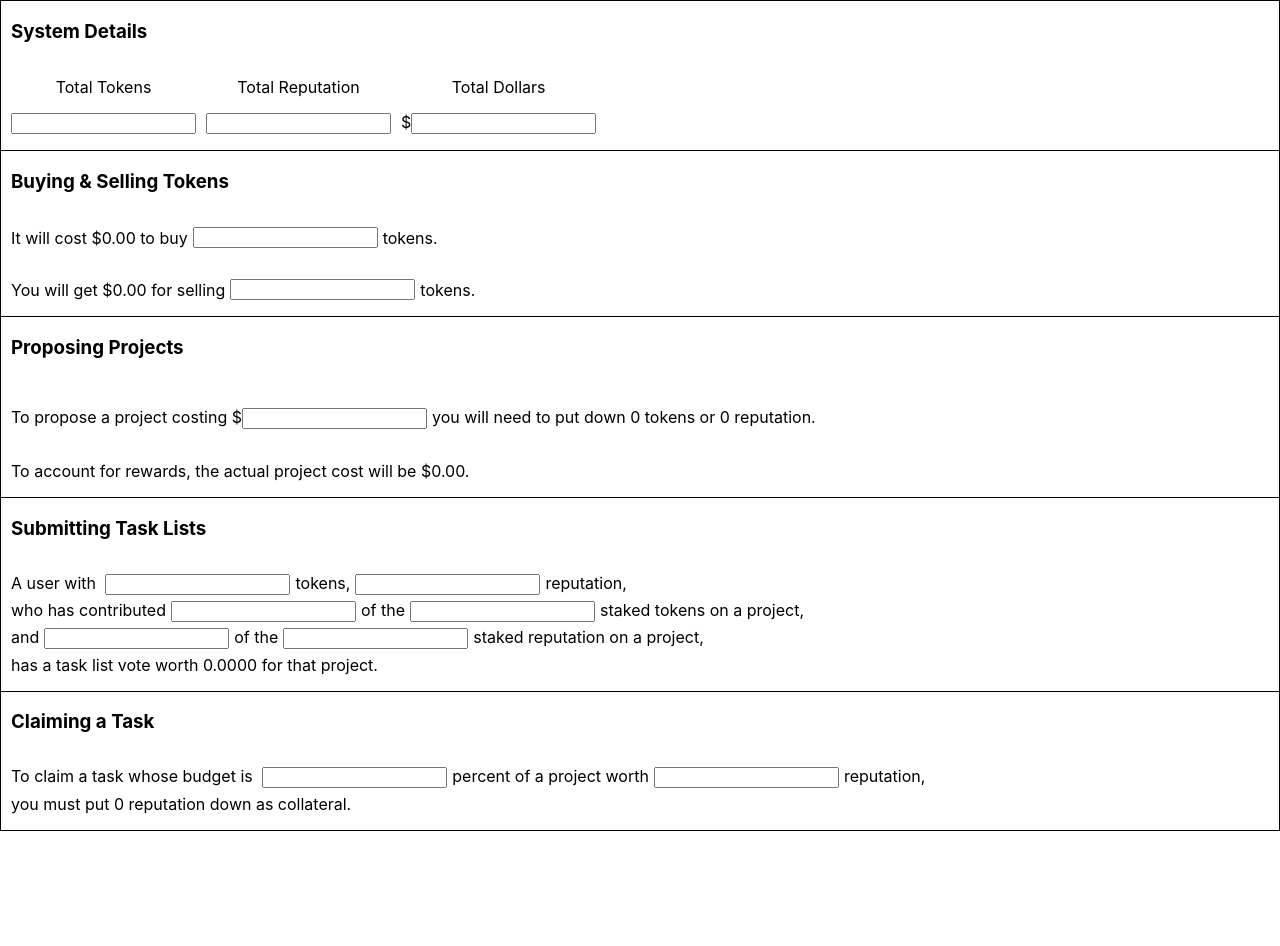
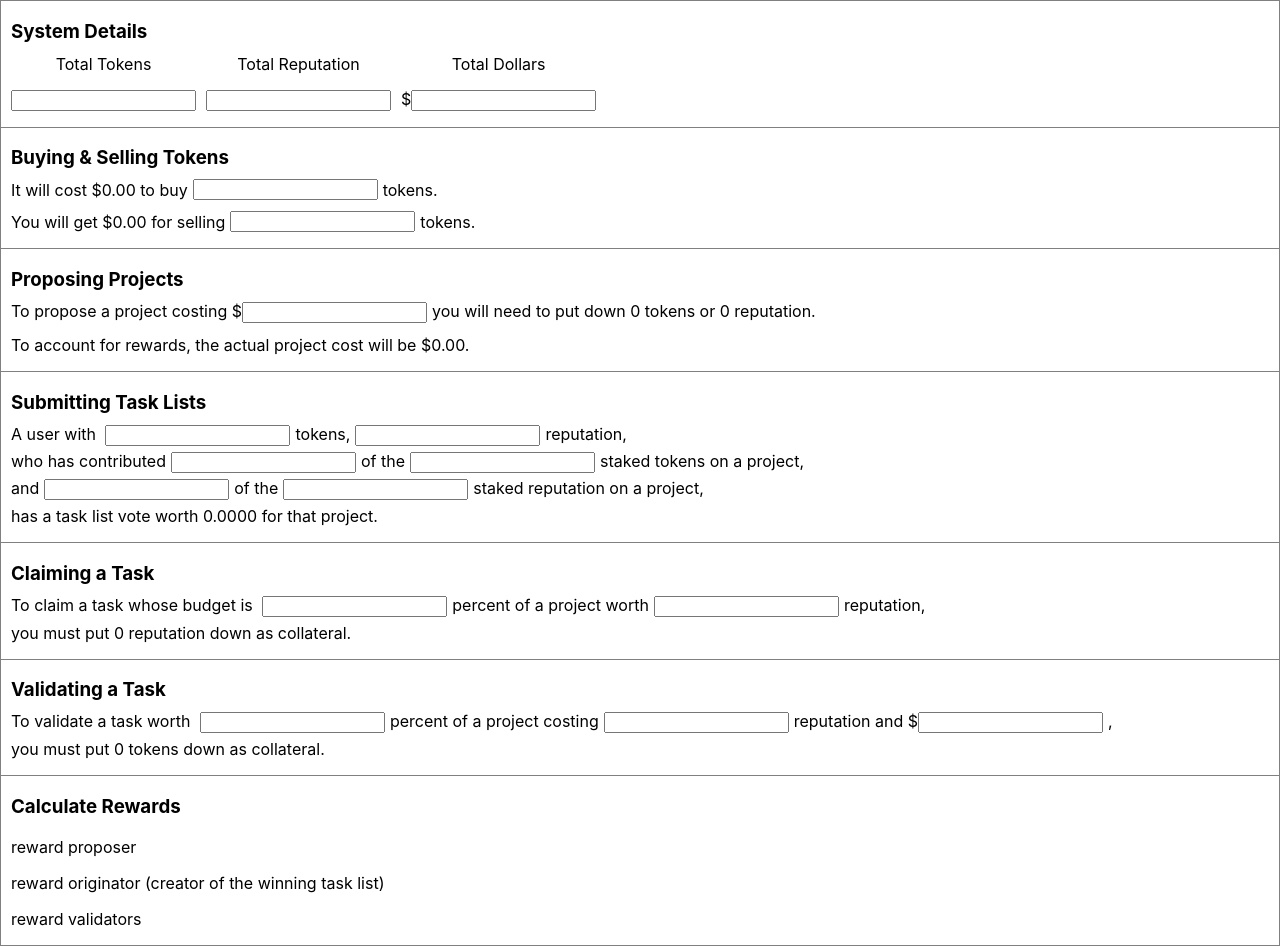
Before and after one commit to distribute-protocol/role-playing, a React (Create React App) app: page / in a window 1280 px wide. Before the commit the page ends 831 px from the top, so only its background shows below. Built offline with nearby package versions, Linux system fonts and the light colour scheme.

Commit message:
scaffolded final section (rewards) && updated README to include validation entry fee calculation

```diff
--- a/src/App.js
+++ b/src/App.js
@@ -19,7 +19,9 @@ class App extends Component {
       totalStakedTokens: 0,
       totalStakedReputation: 0,
       taskWeighting: 0,
-      projectCost: 0
+      projectCost: 0,
+      dollarCost: 0,
+      taskPercentage: 0
     }
     this.storeInput = this.storeInput.bind(this)
     this.buyTokens = this.buyTokens.bind(this)
@@ -27,6 +29,7 @@ class App extends Component {
     this.proposeProject = this.proposeProject.bind(this)
     this.taskWeighting = this.taskWeighting.bind(this)
     this.reputationCollateral = this.reputationCollateral.bind(this)
+    this.validationFee = this.validationFee.bind(this)
   }
 
   storeInput (e, variable) {
@@ -82,11 +85,17 @@ class App extends Component {
       : 0
   }
 
+  validationFee () {
+    return !isNaN(this.state.taskPercentage) && this.state.totalTokens !== 0 && this.state.totalDollars !== 0
+      ? this.state.taskPercentage * (this.state.dollarCost / 1.11) / (this.state.totalDollars / this.state.totalTokens) / 100
+      : 0
+  }
+
   render () {
     return (
       <div >
-        <div style={{border: '1px solid black', marginBottom: -1}}>
-          <h3 style={{marginLeft: 10}}>System Details</h3>
+        <div style={{border: '1px solid gray', marginBottom: -1}}>
+          <h3 style={{marginLeft: 10, marginBottom: -5}}>System Details</h3>
           <div style={{display: 'flex'}}>
             <div style={{display: 'flex', flexDirection: 'column', textAlign: 'center', marginLeft: 10}}>
               <p>Total Tokens</p>
@@ -102,10 +111,10 @@ class App extends Component {
             </div>
           </div>
         </div>
-        <div style={{border: '1px solid black', marginBottom: -1}}>
-          <h3 style={{marginLeft: 10}}>Buying & Selling Tokens</h3>
+        <div style={{border: '1px solid gray', marginBottom: -1}}>
+          <h3 style={{marginLeft: 10, marginBottom: -5}}>Buying & Selling Tokens</h3>
           <div style={{display: 'flex'}}>
-            <div style={{display: 'flex', textAlign: 'center', marginLeft: 10}}>
+            <div style={{display: 'flex', textAlign: 'center', marginLeft: 10, marginBottom: -20}}>
               <p>It will cost ${this.buyTokens().toFixed(2)} to buy</p>
               <input style={{height: 15, marginTop: 15, marginLeft: 5, marginRight: 5}} onChange={(e) => this.storeInput(e, 'buyTokens')} />
               <p>tokens.</p>
@@ -119,17 +128,17 @@ class App extends Component {
             </div>
           </div>
         </div>
-        <div style={{border: '1px solid black', marginBottom: -1}}>
-          <h3 style={{marginLeft: 10}}>Proposing Projects</h3>
-          <div style={{display: 'flex', textAlign: 'center', marginLeft: 10}}>
+        <div style={{border: '1px solid gray', marginBottom: -1}}>
+          <h3 style={{marginLeft: 10, marginBottom: -20}}>Proposing Projects</h3>
+          <div style={{display: 'flex', textAlign: 'center', marginLeft: 10, marginBottom: -20}}>
             <p>To propose a project costing $<input style={{height: 15, marginTop: 15, marginRight: 5}} onChange={(e) => this.storeInput(e, 'proposedCost')} />
               you will need to put down {this.proposeProject('tokens').toFixed(0)} tokens or {this.proposeProject('reputation').toFixed(0)} reputation.
             </p>
           </div>
           <p style={{marginLeft: 10}}>To account for rewards, the actual project cost will be ${this.state.actualCost.toFixed(2)}.</p>
         </div>
-        <div style={{border: '1px solid black', marginBottom: -1}}>
-          <h3 style={{marginLeft: 10}}>Submitting Task Lists</h3>
+        <div style={{border: '1px solid gray', marginBottom: -1}}>
+          <h3 style={{marginLeft: 10, marginBottom: -20}}>Submitting Task Lists</h3>
           <div style={{marginLeft: 10}}>
             <p>A user with <input style={{marginLeft: 5, height: 15, marginTop: 15, marginRight: 5}} onChange={(e) => this.storeInput(e, 'userTokens')} />tokens,<input style={{marginLeft: 5, height: 15, marginTop: 15, marginRight: 5}} onChange={(e) => this.storeInput(e, 'userReputation')} />reputation,</p>
             <p style={{marginTop: -25}}>who has contributed<input style={{marginLeft: 5, height: 15, marginTop: 15, marginRight: 5}} onChange={(e) => this.storeInput(e, 'userStakedTokens')} />of the<input style={{marginLeft: 5, height: 15, marginTop: 15, marginRight: 5}} onChange={(e) => this.storeInput(e, 'totalStakedTokens')} />staked tokens on a project,</p>
@@ -137,12 +146,32 @@ class App extends Component {
             <p style={{marginTop: -10}}>has a task list vote worth {this.taskWeighting().toFixed(4)} for that project.</p>
           </div>
         </div>
-        <div style={{border: '1px solid black', marginBottom: -1}}>
-          <h3 style={{marginLeft: 10}}>Claiming a Task</h3>
+        <div style={{border: '1px solid gray', marginBottom: -1}}>
+          <h3 style={{marginLeft: 10, marginBottom: -20}}>Claiming a Task</h3>
           <div style={{marginLeft: 10}}>
             <p>To claim a task whose budget is <input style={{marginLeft: 5, height: 15, marginTop: 15, marginRight: 5}} onChange={(e) => this.storeInput(e, 'taskWeighting')} />percent of a project worth<input style={{marginLeft: 5, height: 15, marginTop: 15, marginRight: 5}} onChange={(e) => this.storeInput(e, 'projectCost')} />reputation,</p>
             <p style={{marginTop: -10}}>you must put {this.reputationCollateral().toFixed(0)} reputation down as collateral.</p>
           </div>
+        </div>
+        <div style={{border: '1px solid gray', marginBottom: -1}}>
+          <h3 style={{marginLeft: 10, marginBottom: -20}}>Validating a Task</h3>
+          <div style={{marginLeft: 10}}>
+            <p>To validate a task worth <input style={{marginLeft: 5, height: 15, marginTop: 15, marginRight: 5}} onChange={(e) => this.storeInput(e, 'taskPercentage')} />percent of a project costing<input style={{marginLeft: 5, height: 15, marginTop: 15, marginRight: 5}} onChange={(e) => this.storeInput(e, 'reputationCost')} />reputation and $<input style={{height: 15, marginTop: 15, marginRight: 5}} onChange={(e) => this.storeInput(e, 'dollarCost')} />,</p>
+            <p style={{marginTop: -10}}>you must put {this.validationFee().toFixed(0)} tokens down as collateral.</p>
+          </div>
+        </div>
+        <div style={{border: '1px solid gray', marginBottom: -1}}>
+          <h3 style={{marginLeft: 10}}>Calculate Rewards</h3>
+          <div style={{marginLeft: 10}}>
+            <p>reward proposer</p>
+          </div>
+          <div style={{marginLeft: 10}}>
+            <p>reward originator (creator of the winning task list)</p>
+          </div>
+          <div style={{marginLeft: 10}}>
+            <p>reward validators</p>
+          </div>
+
         </div>
       </div>
     )
```
Also changed, not shown: 1 other file (tests, documents, lock files or other folders).
